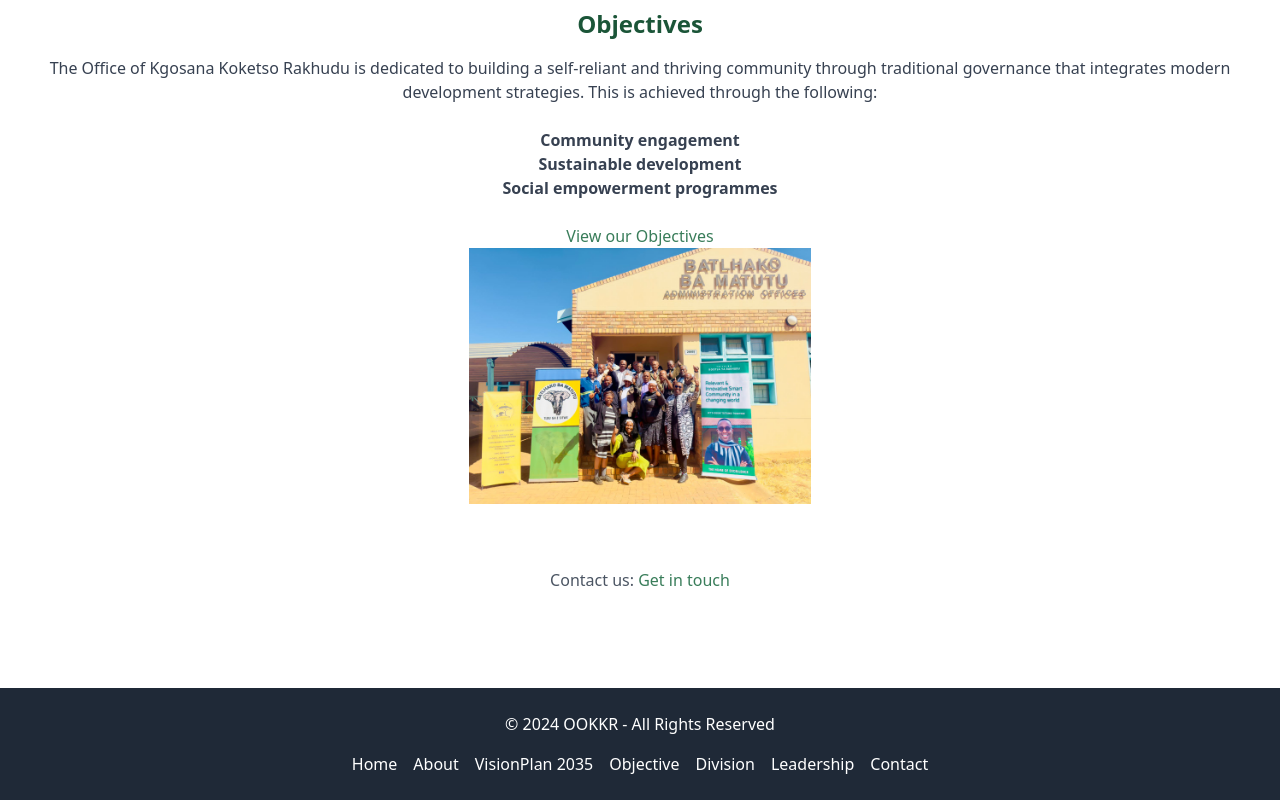
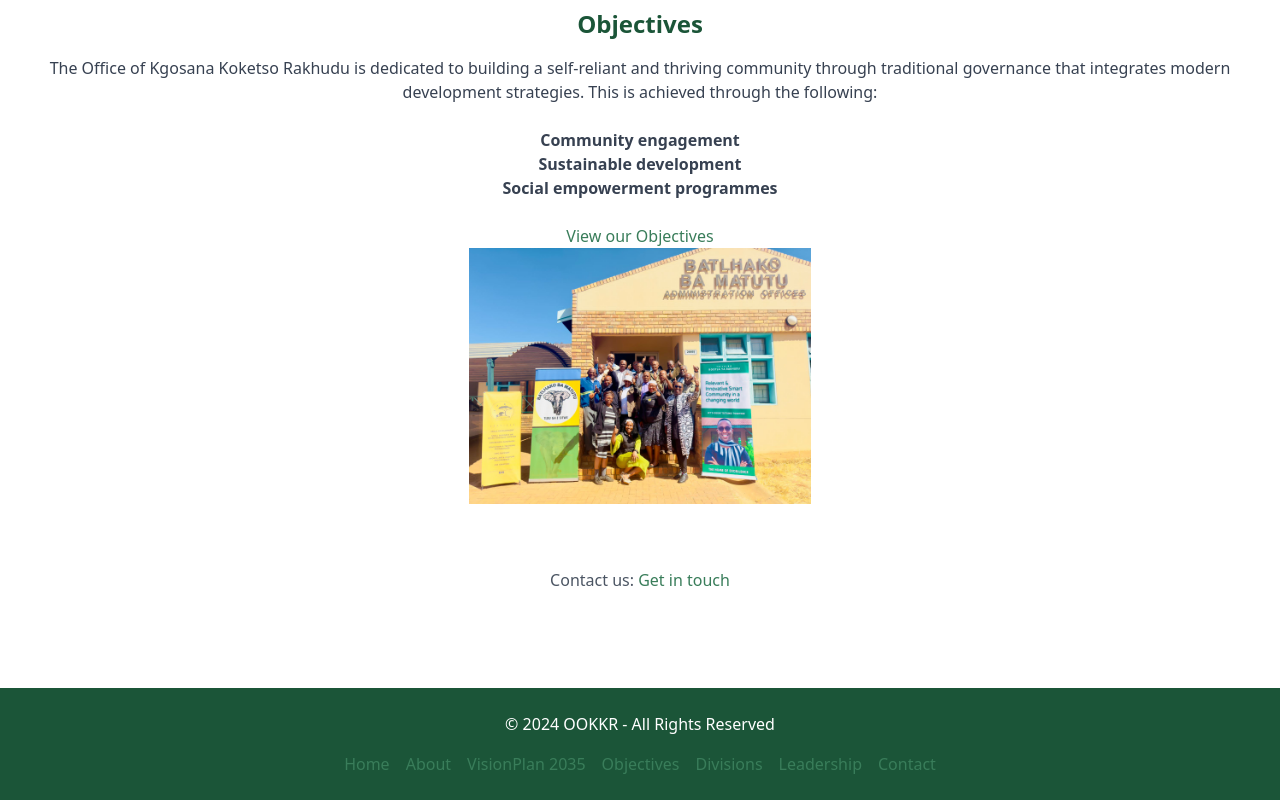
Before and after one commit to Nathilanzi/krf-website, a React (Create React App) app: page / in a window 1280 px wide. Shown: the part 1660-2460 px from the top of the page. Built offline with nearby package versions, Linux system fonts and the light colour scheme.

Commit message:
The footer background is set to #1B5538 with links that use #397D5A on hover for consistency

```diff
--- a/src/Components/Footer.jsx
+++ b/src/Components/Footer.jsx
@@ -3,17 +3,17 @@ import { Link } from 'react-router-dom';
 
 function Footer() {
   return (
-    <footer className="bg-gray-800 text-white py-6 mt-12">
+    <footer className="bg-[#1B5538] text-white py-6 mt-12">
       <div className="container mx-auto px-6 text-center">
         <p className="mb-4">&copy; 2024 OOKKR - All Rights Reserved</p>
-        <div className="flex justify-center space-x-4">
-          <Link to="/" className="hover:underline">Home</Link>
-          <Link to="/about" className='hover:underline'>About</Link>
-          <Link to="/vision-plan" className="hover:underline">VisionPlan 2035</Link>
-          <Link to="/Objective" className="hover:underline">Objective</Link>
-          <Link to="/Division" className="hover:underline">Division</Link>
-          <Link to="/Leadership" className="hover:underline">Leadership</Link>
-          <Link to="/contact" className="hover:underline">Contact</Link>
+        <div className="flex justify-center space-x-4 text-[#397D5A]">
+          <Link to="/" className="hover:text-white">Home</Link>
+          <Link to="/about" className='hover:text-white'>About</Link>
+          <Link to="/vision-plan" className="hover:text-white">VisionPlan 2035</Link>
+          <Link to="/objectives" className="hover:text-white">Objectives</Link>
+          <Link to="/divisions" className="hover:text-white">Divisions</Link>
+          <Link to="/leadership" className="hover:text-white">Leadership</Link>
+          <Link to="/contact" className="hover:text-white">Contact</Link>
         </div>
       </div>
     </footer>
```
